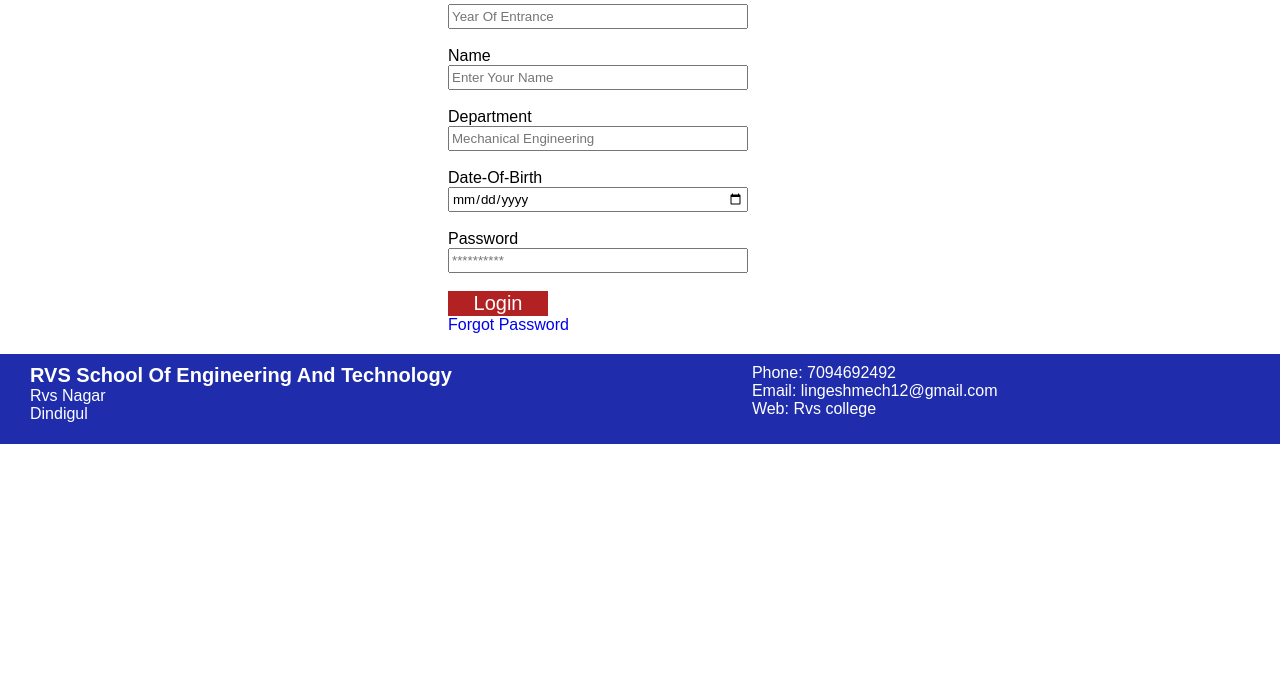
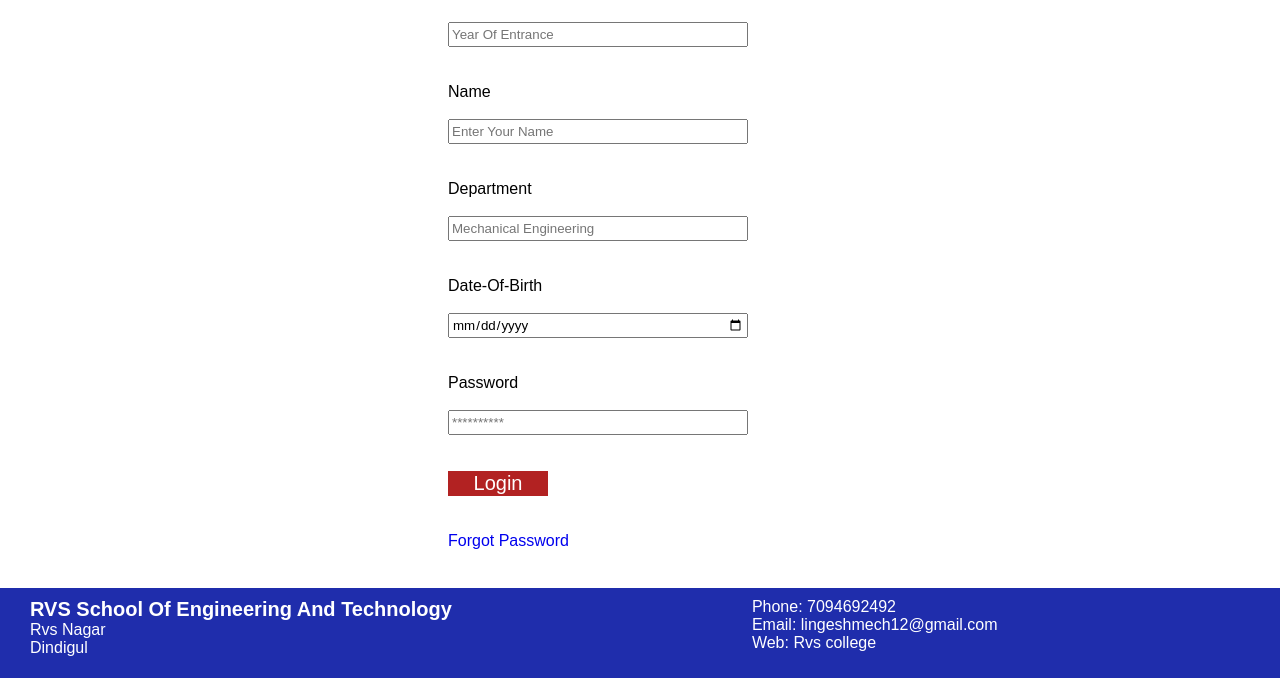
Before and after one commit to Lingeshwaran2112/Rvs-College-Web-Portal, a plain HTML site: page index.html in a window 1280 px wide. Shown: the part 230-908 px from the top of the page. Before the commit the page ends 800 px from the top, so only its background shows below. Drawn offline with Linux system fonts and the light colour scheme.

Commit message:
Update index.html

```diff
--- a/index.html
+++ b/index.html
@@ -29,28 +29,30 @@
 </nav>
 
 <!--Container-->
-        <div class="main" >
+        <div class="main">
                 <h1> Exam Controller Login</h1>
 
-                Batch<br>
-                <input type="text" name="" placeholder="Year Of Entrance"><br><br>
+                Batch<br><br>
+                <input type="text" name="" placeholder="Year Of Entrance"><br><br><br>
 
-                Name<br>
-                <input type="text" name="" placeholder="Enter Your Name"><br><br>
+                Name<br><br>
+                <input type="text" name="" placeholder="Enter Your Name"><br><br><br>
 
-                Department<br>
-                <input type="text" name="" placeholder="Mechanical Engineering"><br><br>
+                Department<br><br>
+                <input type="text" name="" placeholder="Mechanical Engineering"><br><br><br>
 
-                Date-Of-Birth<br>
-                <input type="Date" name="date"><br><br>
+                Date-Of-Birth<br><br>
+                <input type="Date" name="date"><br><br><br>
 
-                Password<br>
-                <input type="password" name="" placeholder="**********"><br><br>
+                Password<br><br>
+                <input type="password" name="" placeholder="**********"><br><br><br>
 
-                <button>Login</button><br>
-                <a href="#">Forgot Password</a>
+                <button>Login</button><br><br><br>
+                <a href="#">Forgot Password</a><br><br>
 
                 </div>
+
+
 <!--DOWN FOOTER-->
 <div class="footer">
 
```
